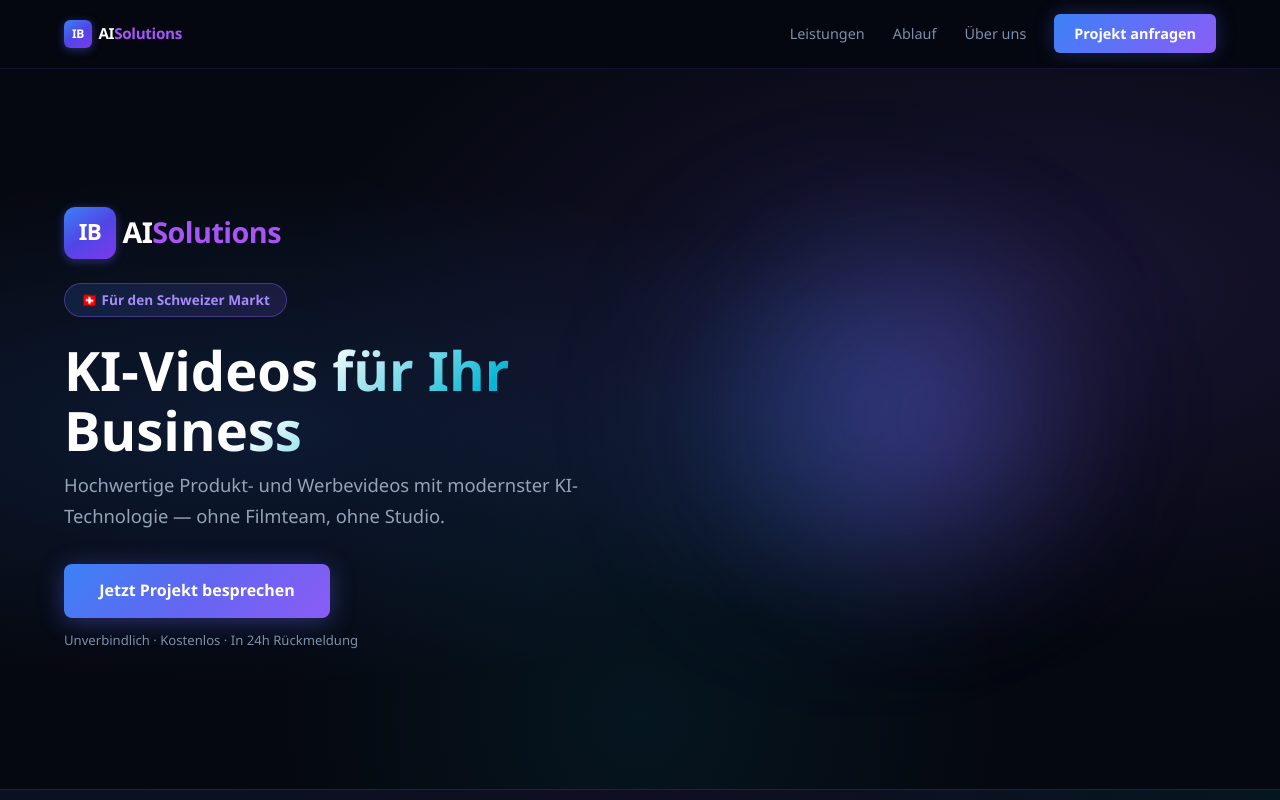
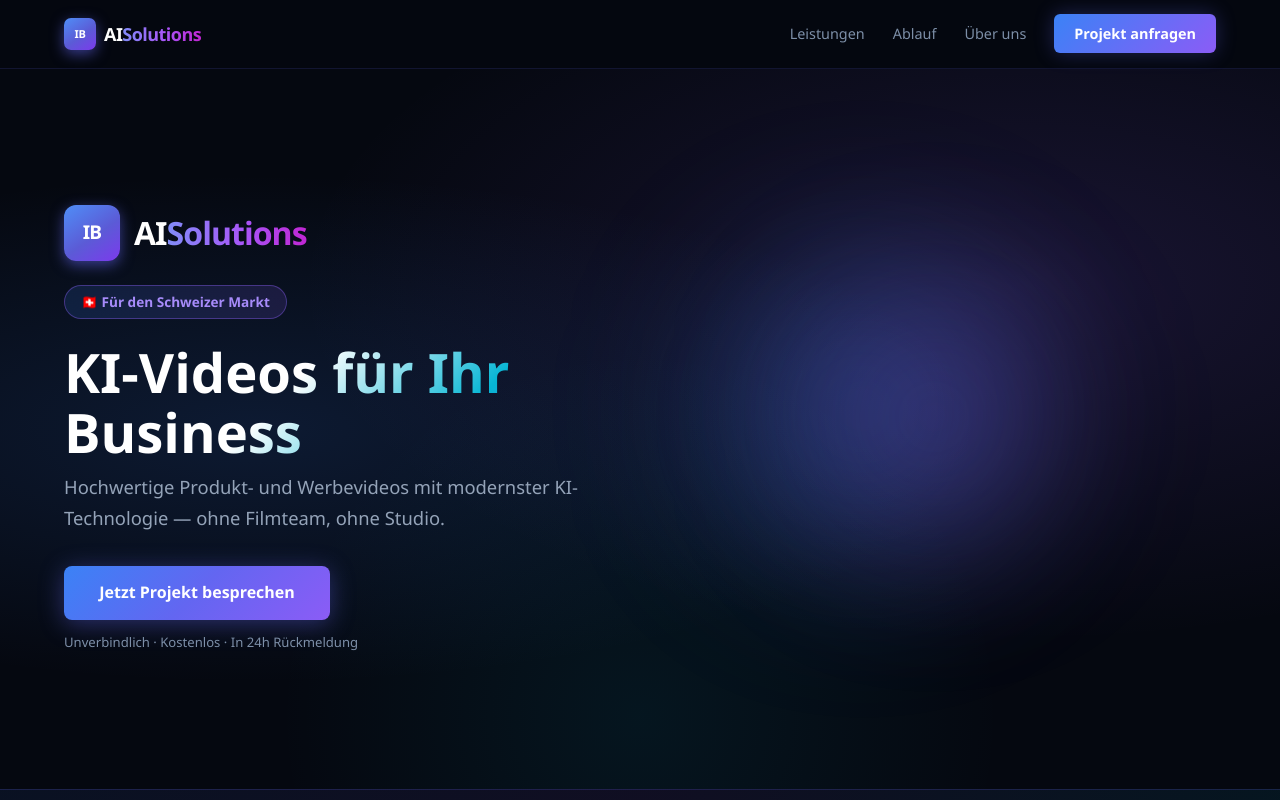
Before and after one commit to riccardogosteli-wq/ib-ai-solutions, a Next.js app: page / in a window 1280 px wide. Shown: the top 800 px of the page. Built offline with nearby package versions, Linux system fonts and the light colour scheme.

Commit message:
LOGO: refined — brighter blue IB icon, Solutions indigo→purple gradient

```diff
--- a/components/Logo.tsx
+++ b/components/Logo.tsx
@@ -2,57 +2,60 @@ import React from 'react'
 
 interface LogoProps {
   size?: 'sm' | 'md' | 'lg'
-  showText?: boolean
 }
 
-export default function Logo({ size = 'md', showText = true }: LogoProps) {
-  const iconSize = size === 'sm' ? 28 : size === 'lg' ? 52 : 38
-  const fontSize = size === 'sm' ? '0.95rem' : size === 'lg' ? '1.8rem' : '1.25rem'
-  const ibSize = size === 'sm' ? '0.75rem' : size === 'lg' ? '1.4rem' : '1rem'
+export default function Logo({ size = 'md' }: LogoProps) {
+  const iconSize  = size === 'sm' ? 32  : size === 'lg' ? 56  : 40
+  const fontSize  = size === 'sm' ? 18  : size === 'lg' ? 32  : 24
+  const ibFont    = size === 'sm' ? 11  : size === 'lg' ? 19  : 14
+  const radius    = Math.round(iconSize * 0.22)
+  const gap       = size === 'sm' ? 8   : size === 'lg' ? 14  : 10
 
   return (
-    <div style={{ display: 'flex', alignItems: 'center', gap: '0.4rem', userSelect: 'none' }}>
-      {/* IB Icon */}
+    <div style={{ display: 'inline-flex', alignItems: 'center', gap, userSelect: 'none' }}>
+
+      {/* ── IB icon ── */}
       <div style={{
-        width: iconSize,
-        height: iconSize,
-        borderRadius: '22%',
-        background: 'linear-gradient(145deg, #3b82f6 0%, #4f46e5 50%, #7c3aed 100%)',
-        display: 'flex',
-        alignItems: 'center',
-        justifyContent: 'center',
+        width: iconSize, height: iconSize,
+        borderRadius: radius,
+        background: 'linear-gradient(145deg, #4f8ef7 0%, #5b5bd6 55%, #7c3aed 100%)',
+        display: 'flex', alignItems: 'center', justifyContent: 'center',
         flexShrink: 0,
-        boxShadow: '0 2px 10px rgba(99,102,241,0.4)',
+        boxShadow: `0 4px 14px rgba(99,102,241,0.55)`,
       }}>
         <span style={{
           color: '#fff',
-          fontWeight: 800,
-          fontSize: ibSize,
-          letterSpacing: '-0.03em',
-          fontFamily: "'Segoe UI', system-ui, sans-serif",
+          fontWeight: 900,
+          fontSize: ibFont,
+          letterSpacing: '-0.04em',
+          fontFamily: "'Segoe UI', system-ui, -apple-system, sans-serif",
           lineHeight: 1,
         }}>IB</span>
       </div>
 
-      {/* Text: AI + Solutions */}
-      {showText && (
-        <span style={{ display: 'flex', alignItems: 'baseline', gap: 0, lineHeight: 1 }}>
+      {/* ── AI + Solutions text ── */}
+      <span style={{ display: 'inline-flex', alignItems: 'baseline', lineHeight: 1, gap: 0 }}>
+        {/* "AI" — pure white bold */}
         <span style={{
-            color: '#fff',
+          color: '#ffffff',
           fontWeight: 800,
           fontSize,
-            fontFamily: "'Segoe UI', system-ui, sans-serif",
-            letterSpacing: '-0.02em',
+          fontFamily: "'Segoe UI', system-ui, -apple-system, sans-serif",
+          letterSpacing: '-0.03em',
         }}>AI</span>
+
+        {/* "Solutions" — gradient indigo→purple */}
         <span style={{
-            color: '#a855f7',
           fontWeight: 700,
           fontSize,
-            fontFamily: "'Segoe UI', system-ui, sans-serif",
-            letterSpacing: '-0.02em',
+          fontFamily: "'Segoe UI', system-ui, -apple-system, sans-serif",
+          letterSpacing: '-0.03em',
+          background: 'linear-gradient(90deg, #818cf8 0%, #a855f7 55%, #c026d3 100%)',
+          WebkitBackgroundClip: 'text',
+          WebkitTextFillColor: 'transparent',
+          backgroundClip: 'text',
         }}>Solutions</span>
       </span>
-      )}
     </div>
   )
 }
```
Lines whose indentation alone changed are shown as unchanged.
